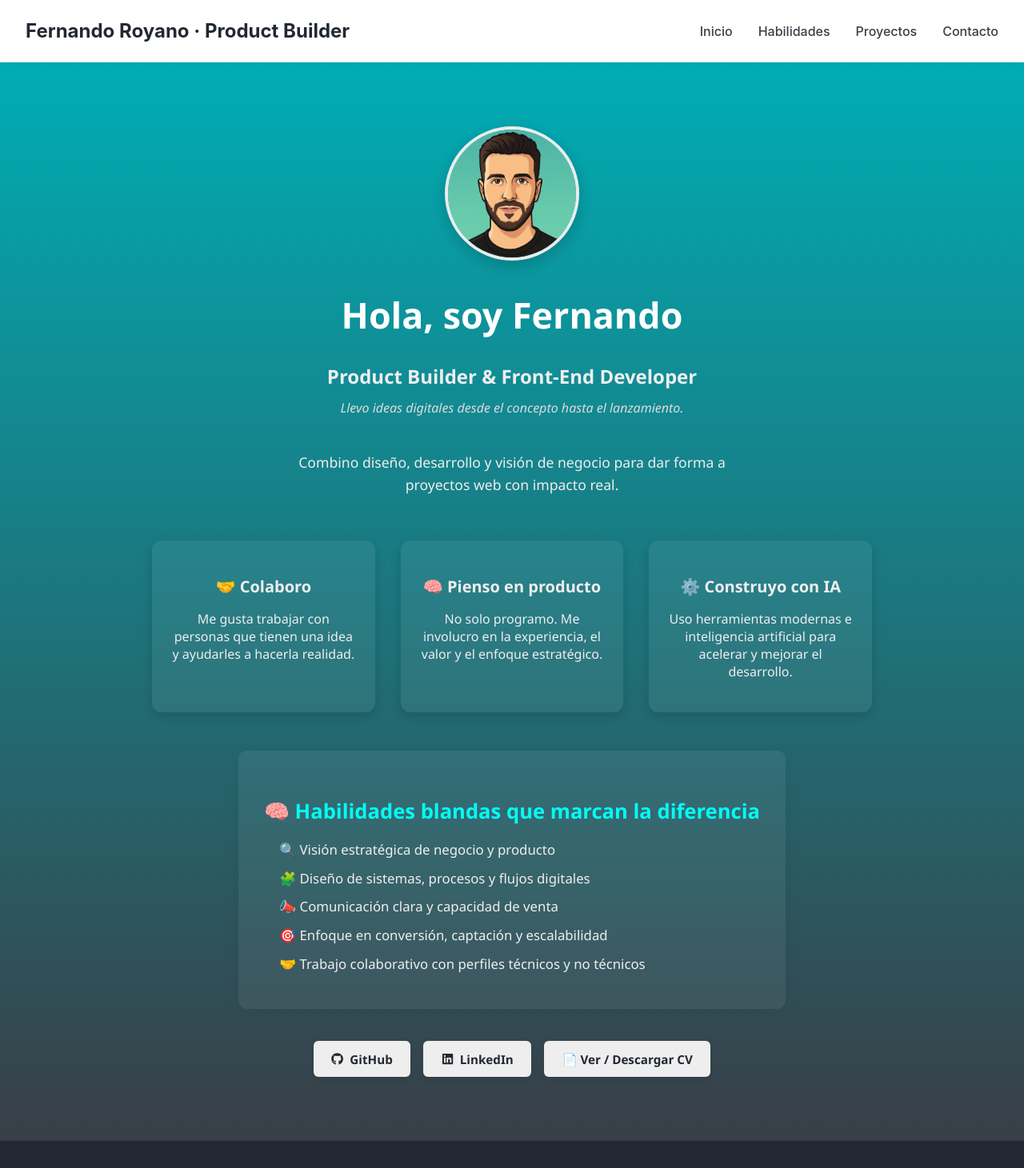
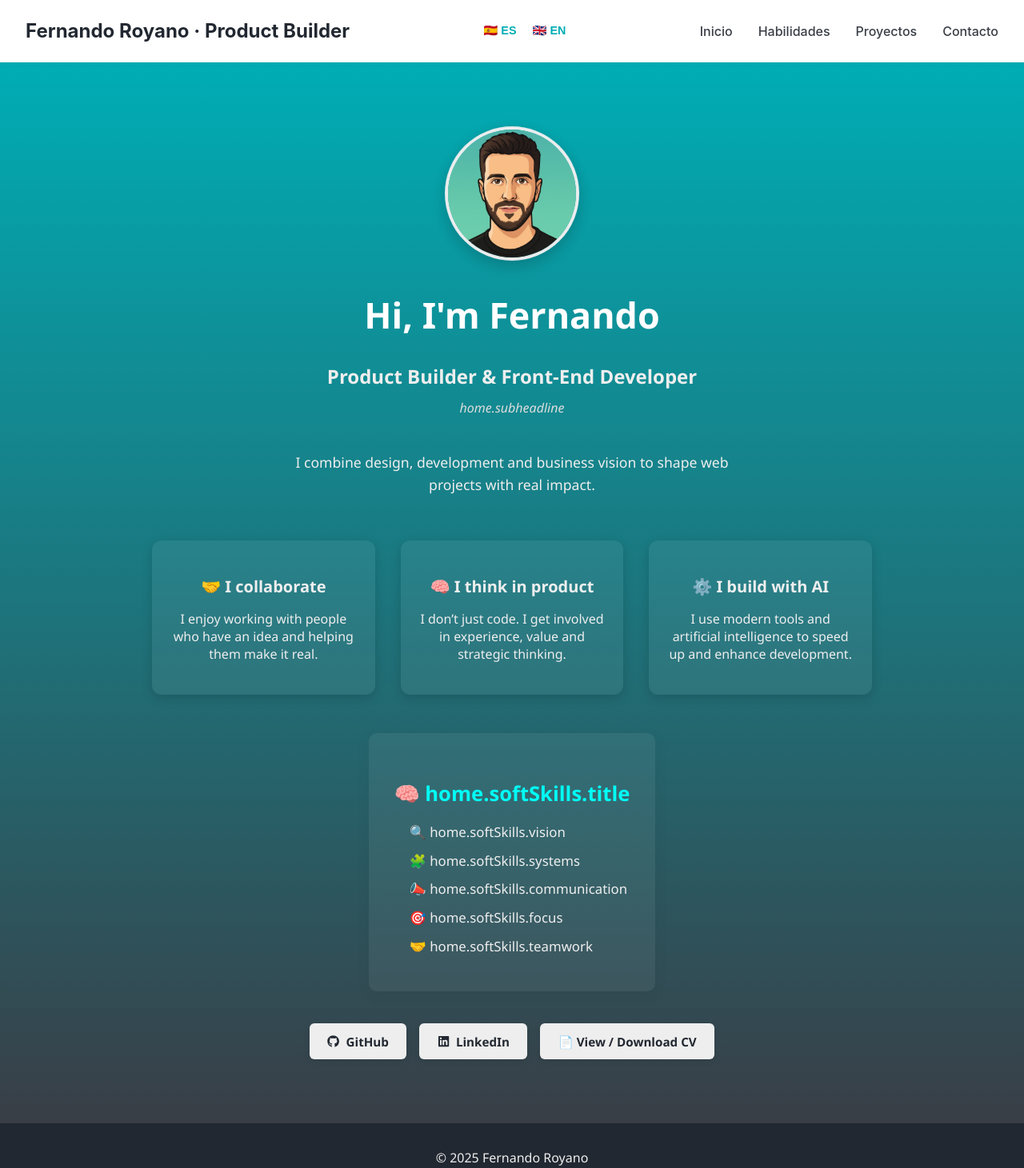
Before and after one commit to FernandoRoyano/portfolio, a React (Create React App) app: page / in a window 1280 px wide. Shown: the top 1461 px of the page at 80% size. Built offline with nearby package versions, Linux system fonts and the light colour scheme.

Commit message:
Actualizacion idioma

```diff
--- a/src/components/Header.css
+++ b/src/components/Header.css
@@ -86,3 +86,39 @@
     display: flex;
   }
 }
+.header {
+  display: flex;
+  justify-content: space-between;
+  align-items: center;
+  padding: 1.5rem 2rem;
+  background-color: #ffffff;
+  box-shadow: 0 2px 10px rgba(0, 0, 0, 0.04);
+  font-family: 'Inter', sans-serif;
+  position: sticky;
+  top: 0;
+  z-index: 1000;
+}
+
+.header-left {
+  display: flex;
+  align-items: center;
+  gap: 1.5rem; /* separa logo e idioma */
+}
+
+.language-switcher {
+  display: flex;
+  gap: 0.5rem;
+}
+
+.language-switcher button {
+  background: none;
+  border: none;
+  font-weight: bold;
+  cursor: pointer;
+  font-size: 0.9rem;
+  color: #00adb5;
+}
+
+.language-switcher button:hover {
+  text-decoration: underline;
+}
--- a/src/components/Header.js
+++ b/src/components/Header.js
@@ -1,6 +1,7 @@
 import React, { useState } from 'react';
 import { Link } from 'react-router-dom';
 import './Header.css';
+import LanguageSwitcher from './LanguageSwitcher';
 
 function Header() {
   const [menuOpen, setMenuOpen] = useState(false);
@@ -8,7 +9,7 @@ function Header() {
   return (
     <header className="header">
       <div className="logo">Fernando Royano · Product Builder</div>
-
+      <LanguageSwitcher />
       {/* Botón hamburguesa */}
       <button className="menu-toggle" onClick={() => setMenuOpen(!menuOpen)}>
         ☰
--- /dev/null
+++ b/src/components/LanguageSwitcher.js
@@ -0,0 +1,19 @@
+import React from 'react';
+import { useTranslation } from 'react-i18next';
+
+function LanguageSwitcher() {
+  const { i18n } = useTranslation();
+
+  const changeLanguage = (lang) => {
+    i18n.changeLanguage(lang);
+  };
+
+  return (
+    <div className="language-switcher">
+      <button onClick={() => changeLanguage('es')}>🇪🇸 ES</button>
+      <button onClick={() => changeLanguage('en')}>🇬🇧 EN</button>
+    </div>
+  );
+}
+
+export default LanguageSwitcher;
--- /dev/null
+++ b/src/i18n/en.json
@@ -0,0 +1,69 @@
+{
+  "home": {
+    "title": "Hi, I'm Fernando",
+    "headline": "Product Builder & Front-End Developer",
+    "sub": "I take digital ideas from concept to launch.",
+    "intro": "I combine design, development and business vision to shape web projects with real impact.",
+    "downloadCV": "View / Download CV",
+    "softSkillsTitle": "🧠 Soft skills that make the difference",
+    "skills": [
+      "🔍 Strategic vision for business and product",
+      "🧩 System, process and digital flow design",
+      "📣 Clear communication and sales ability",
+      "🎯 Focus on conversion, acquisition and scalability",
+      "🤝 Collaborative work with technical and non-technical profiles"
+    ],
+    "values": {
+      "collaborate": "I collaborate",
+      "collaborateText": "I enjoy working with people who have an idea and helping them make it real.",
+      "product": "I think in product",
+      "productText": "I don’t just code. I get involved in experience, value and strategic thinking.",
+      "ai": "I build with AI",
+      "aiText": "I use modern tools and artificial intelligence to speed up and enhance development."
+    }
+  },
+  "projects": {
+    "title": "Projects",
+    "show": "Show more ▼",
+    "hide": "Hide details ▲",
+    "link": "View on GitHub / Demo",
+    "tech": "Technologies",
+    "items": [
+      {
+        "name": "Parent Fit",
+        "shortDescription": "Online academy for busy parents who want to get fit.",
+        "fullDescription": "Platform built in Next.js offering routines, videos and fitness resources tailored to families with limited time."
+      },
+      {
+        "name": "WellnessReal",
+        "shortDescription": "Health and wellness website focused on fitness.",
+        "fullDescription": "Built in WordPress, it combines content about nutrition, training and personalized coaching."
+      },
+      {
+        "name": "Caservi",
+        "shortDescription": "Air conditioning and renovation company.",
+        "fullDescription": "Corporate landing page using HTML, CSS and pure JavaScript. Showcases installation and minor renovation services."
+      },
+      {
+        "name": "CodeConnect",
+        "shortDescription": "Professional platform for digital services.",
+        "fullDescription": "Next.js + TypeScript project for a startup. Clean UI, modular sections, process automation explained and contact form via Nodemailer."
+      },
+      {
+        "name": "Antea",
+        "shortDescription": "Personal training and in-home assistance for seniors.",
+        "fullDescription": "Landing page made with Next.js and EmailJS. Human-centered approach with testimonials, service comparison and guided form."
+      },
+      {
+        "name": "Caniches con Amor",
+        "shortDescription": "Website for poodle lovers and consulting services.",
+        "fullDescription": "WordPress landing for promoting breed education, selling consultations and connecting families with trusted breeders."
+      },
+      {
+        "name": "Escapa Cantabria",
+        "shortDescription": "Motorhome rental in Cantabria.",
+        "fullDescription": "WordPress site showcasing fleet, prices and reservations. Clean layout with mobile-friendly navigation."
+      }
+    ]
+  }
+}
--- /dev/null
+++ b/src/i18n/es.json
@@ -0,0 +1,69 @@
+{
+  "home": {
+    "title": "Hola, soy Fernando",
+    "headline": "Product Builder & Front-End Developer",
+    "sub": "Llevo ideas digitales desde el concepto hasta el lanzamiento.",
+    "intro": "Combino diseño, desarrollo y visión de negocio para dar forma a proyectos web con impacto real.",
+    "downloadCV": "Ver / Descargar CV",
+    "softSkillsTitle": "🧠 Habilidades blandas que marcan la diferencia",
+    "skills": [
+      "🔍 Visión estratégica de negocio y producto",
+      "🧩 Diseño de sistemas, procesos y flujos digitales",
+      "📣 Comunicación clara y capacidad de venta",
+      "🎯 Enfoque en conversión, captación y escalabilidad",
+      "🤝 Trabajo colaborativo con perfiles técnicos y no técnicos"
+    ],
+    "values": {
+      "collaborate": "Colaboro",
+      "collaborateText": "Me gusta trabajar con personas que tienen una idea y ayudarles a hacerla realidad.",
+      "product": "Pienso en producto",
+      "productText": "No solo programo. Me involucro en la experiencia, el valor y el enfoque estratégico.",
+      "ai": "Construyo con IA",
+      "aiText": "Uso herramientas modernas e inteligencia artificial para acelerar y mejorar el desarrollo."
+    }
+  },
+  "projects": {
+    "title": "Proyectos",
+    "show": "Ver más ▼",
+    "hide": "Ocultar detalles ▲",
+    "link": "Ver en GitHub / Demo",
+    "tech": "Tecnologías",
+    "items": [
+      {
+        "name": "Parent Fit",
+        "shortDescription": "Academia online para padres y madres con poco tiempo.",
+        "fullDescription": "Plataforma desarrollada en Next.js que ofrece rutinas, vídeos y recursos fitness adaptados a familias ocupadas."
+      },
+      {
+        "name": "WellnessReal",
+        "shortDescription": "Web de salud y bienestar enfocada en el fitness.",
+        "fullDescription": "Desarrollada en WordPress, combina contenidos sobre alimentación, entrenamiento y coaching personalizado."
+      },
+      {
+        "name": "Caservi",
+        "shortDescription": "Empresa de climatización y reformas.",
+        "fullDescription": "Landing corporativa en HTML, CSS y JavaScript puro. Presenta servicios de instalación de aire acondicionado y reformas menores."
+      },
+      {
+        "name": "CodeConnect",
+        "shortDescription": "Plataforma profesional para servicios digitales.",
+        "fullDescription": "Proyecto en Next.js + TypeScript para una startup. UI limpia, secciones modulares, automatización explicada y formulario con Nodemailer."
+      },
+      {
+        "name": "Antea",
+        "shortDescription": "Entrenamiento personalizado a domicilio para mayores.",
+        "fullDescription": "Landing en Next.js y EmailJS con enfoque humano y accesible. Incluye testimonios, comparativa de planes y formulario guiado."
+      },
+      {
+        "name": "Caniches con Amor",
+        "shortDescription": "Web sobre asesoría y comunidad para amantes del caniche.",
+        "fullDescription": "Landing en WordPress para vender asesorías, informar sobre cría responsable y conectar a nuevos dueños con criaderos legales."
+      },
+      {
+        "name": "Escapa Cantabria",
+        "shortDescription": "Alquiler de autocaravanas en Cantabria.",
+        "fullDescription": "Web WordPress para presentar flota, precios y reservas de autocaravanas. Diseño limpio y navegación directa para usuarios móviles."
+      }
+    ]
+  }
+}
--- /dev/null
+++ b/src/i18n/index.js
@@ -0,0 +1,22 @@
+import i18n from 'i18next';
+import { initReactI18next } from 'react-i18next';
+import LanguageDetector from 'i18next-browser-languagedetector';
+
+import es from './es.json';
+import en from './en.json';
+
+i18n
+  .use(LanguageDetector)
+  .use(initReactI18next)
+  .init({
+    resources: {
+      es: { translation: es },
+      en: { translation: en }
+    },
+    fallbackLng: 'es',
+    interpolation: {
+      escapeValue: false
+    }
+  });
+
+export default i18n;
--- a/src/index.js
+++ b/src/index.js
@@ -4,14 +4,18 @@ import './index.css';
 import App from './App';
 import reportWebVitals from './reportWebVitals';
 
+import './i18n'; // ⚠️ Carga la configuración
+import { I18nextProvider } from 'react-i18next';
+import i18n from './i18n'; // ⚠️ Importa la instancia de i18n para pasarla al provider
+
 const root = ReactDOM.createRoot(document.getElementById('root'));
+
 root.render(
   <React.StrictMode>
-    <App />
+    <I18nextProvider i18n={i18n}>
+      <App />
+    </I18nextProvider>
   </React.StrictMode>
 );
 
-// If you want to start measuring performance in your app, pass a function
-// to log results (for example: reportWebVitals(console.log))
-// or send to an analytics endpoint. Learn more: https://bit.ly/CRA-vitals
 reportWebVitals();
--- a/src/pages/Home.js
+++ b/src/pages/Home.js
@@ -1,8 +1,11 @@
 import React from 'react';
 import { FaGithub, FaLinkedin } from 'react-icons/fa';
 import './Home.css';
+import { useTranslation } from 'react-i18next';
 
 function Home() {
+  const { t } = useTranslation();
+
   return (
     <section className="home">
       {/* ✅ Avatar ilustrado */}
@@ -12,43 +15,42 @@ function Home() {
         className="avatar"
       />
 
-      <h1>Hola, soy Fernando</h1>
+      <h1>{t('home.title')}</h1>
 
       <h2 className="headline">
-        Product Builder & Front-End Developer<br />
-        <span className="sub">Llevo ideas digitales desde el concepto hasta el lanzamiento.</span>
+        {t('home.headline')}<br />
+        <span className="sub">{t('home.subheadline')}</span>
       </h2>
 
       <p className="short-intro">
-        Combino diseño, desarrollo y visión de negocio para dar forma a proyectos web con impacto real.
+        {t('home.intro')}
       </p>
 
       <div className="value-grid">
         <div>
-          <h3>🤝 Colaboro</h3>
-          <p>Me gusta trabajar con personas que tienen una idea y ayudarles a hacerla realidad.</p>
+          <h3>🤝 {t('home.values.collaborate')}</h3>
+          <p>{t('home.values.collaborateText')}</p>
         </div>
         <div>
-          <h3>🧠 Pienso en producto</h3>
-          <p>No solo programo. Me involucro en la experiencia, el valor y el enfoque estratégico.</p>
+          <h3>🧠 {t('home.values.product')}</h3>
+          <p>{t('home.values.productText')}</p>
         </div>
         <div>
-          <h3>⚙️ Construyo con IA</h3>
-          <p>Uso herramientas modernas e inteligencia artificial para acelerar y mejorar el desarrollo.</p>
+          <h3>⚙️ {t('home.values.ai')}</h3>
+          <p>{t('home.values.aiText')}</p>
         </div>
       </div>
 
       <div className="soft-skills">
-  <h3>🧠 Habilidades blandas que marcan la diferencia</h3>
-  <ul>
-    <li>🔍 Visión estratégica de negocio y producto</li>
-    <li>🧩 Diseño de sistemas, procesos y flujos digitales</li>
-    <li>📣 Comunicación clara y capacidad de venta</li>
-    <li>🎯 Enfoque en conversión, captación y escalabilidad</li>
-    <li>🤝 Trabajo colaborativo con perfiles técnicos y no técnicos</li>
-  </ul>
-</div>
-
+        <h3>🧠 {t('home.softSkills.title')}</h3>
+        <ul>
+          <li>🔍 {t('home.softSkills.vision')}</li>
+          <li>🧩 {t('home.softSkills.systems')}</li>
+          <li>📣 {t('home.softSkills.communication')}</li>
+          <li>🎯 {t('home.softSkills.focus')}</li>
+          <li>🤝 {t('home.softSkills.teamwork')}</li>
+        </ul>
+      </div>
 
       <div className="home-buttons">
         <a href="https://github.com/FernandoRoyano" target="_blank" rel="noopener noreferrer">
@@ -63,7 +65,7 @@ function Home() {
           rel="noopener noreferrer"
           download
         >
-          📄 Ver / Descargar CV
+          📄 {t('home.downloadCV')}
         </a>
       </div>
     </section>
```
Also changed, not shown: package.json (+5 -2 lines), src/pages/Projects.js (+18 -19 lines), 2 other files (tests, documents, lock files or other folders).
